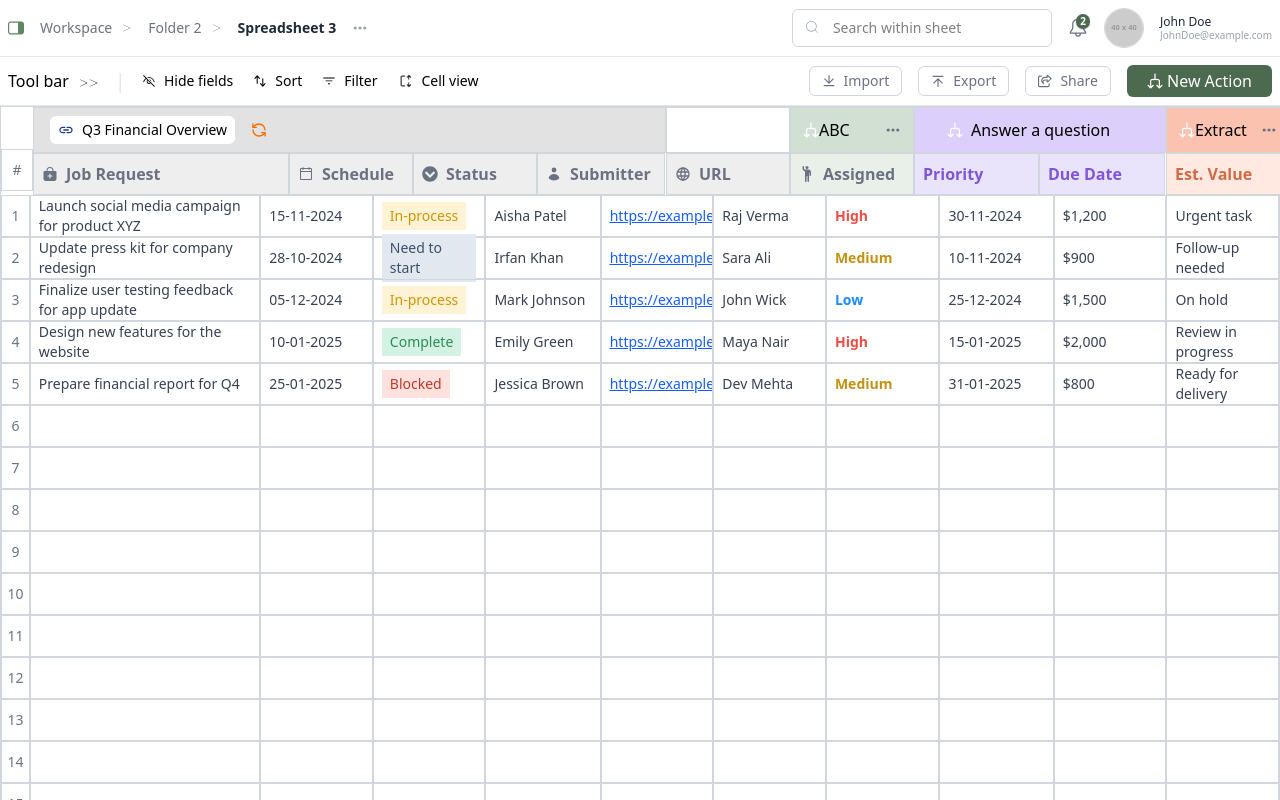
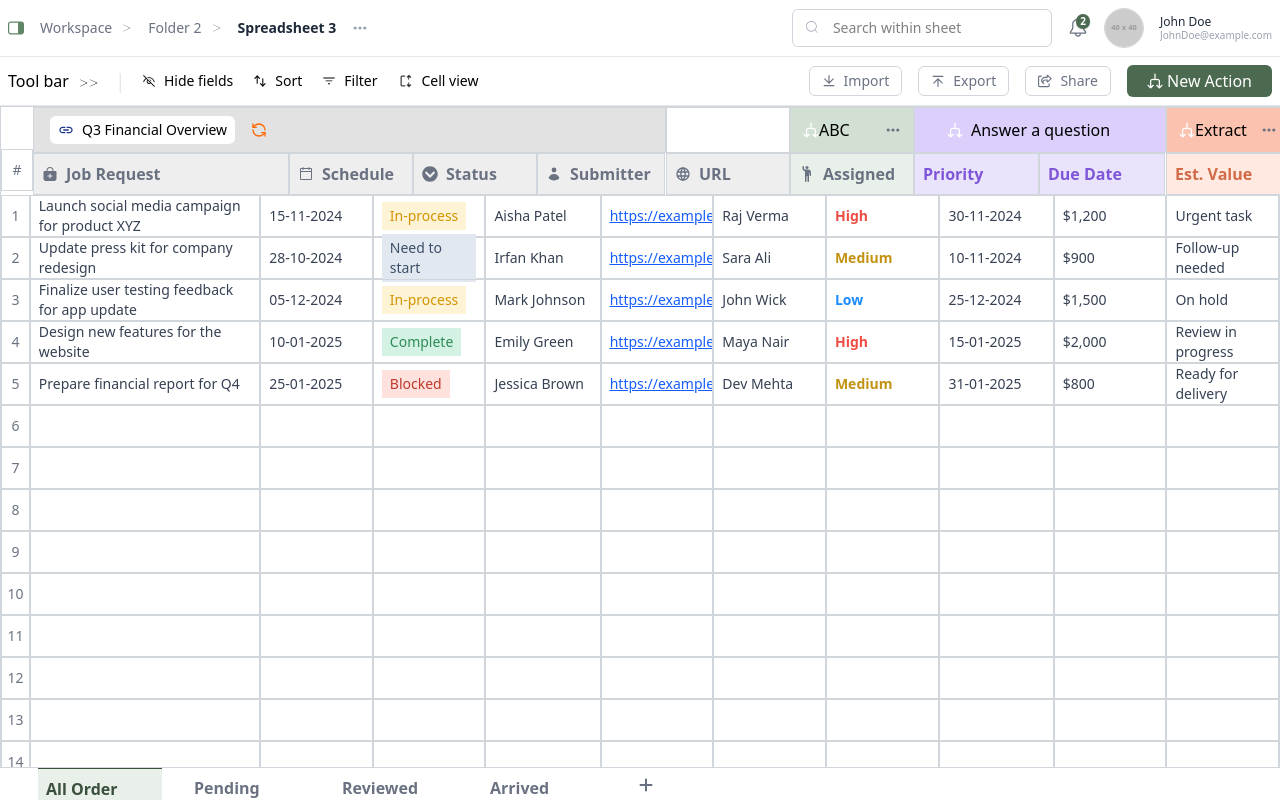
Before and after one commit to Rohitchand-01/Spreadsheet, a React (Vite) app: page / in a window 1280 px wide. Shown: the top 800 px of the page. Built offline with nearby package versions, Linux system fonts and the light colour scheme.

Commit message:
feat: add Footer component and integrate it into the App layout

```diff
--- a/src/App.tsx
+++ b/src/App.tsx
@@ -1,15 +1,19 @@
 import Excel from "./components/Excel"
+import Footer from "./components/footer"
 import Header from "./components/Header"
 import SubHeader from "./components/SubHeader"
 
 function App() {
   return (
-    <div>
+    <div className="min-h-screen pb-[40px]">
       <Header />
-      <SubHeader/>
+      <SubHeader />
       <Excel />
+      <Footer />
     </div>
-  )
+  );
 }
 
+
+
 export default App
--- /dev/null
+++ b/src/components/Footer.tsx
@@ -0,0 +1,33 @@
+import { FaPlus } from "react-icons/fa6";
+
+const Footer = () => {
+  return (
+    <div className="fixed bottom-0 left-0 w-full bg-white border-t border-gray-300 z-50">
+      <div className="flex gap-6 items-center px-1 h-[32px]">
+        <div className="w-[10px]" />
+
+        <div className="bg-[#E8F0E9] w-[124px] h-[32px] p-2 text-[#3a4f3c] font-semibold border-t border-[#3a4f3c]">
+          <p>All Order</p>
+        </div>
+
+        <div className="w-[124px] h-[32px] p-2 text-gray-500 font-semibold">
+          <p>Pending</p>
+        </div>
+
+        <div className="w-[124px] h-[32px] p-2 text-gray-500 font-semibold">
+          <p>Reviewed</p>
+        </div>
+
+        <div className="w-[124px] h-[32px] p-2 text-gray-500 font-semibold">
+          <p>Arrived</p>
+        </div>
+
+        <div className="w-[124px] h-[32px] p-2 text-gray-500 font-semibold flex items-center">
+          <FaPlus className="mt-[2px]" />
+        </div>
+      </div>
+    </div>
+  );
+};
+
+export default Footer;
```
